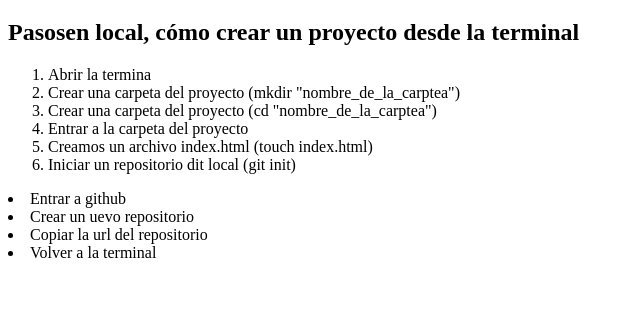
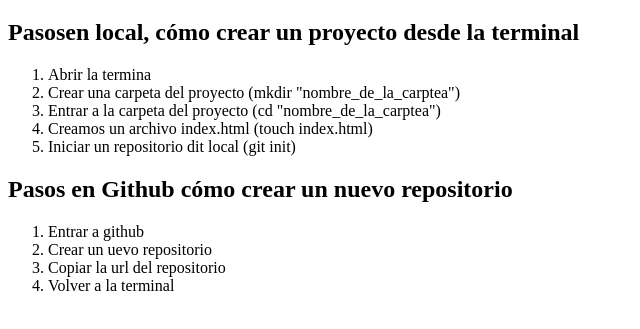
Before and after one commit to AngelaMcCord/proy_clase_5_2, a plain HTML site: page index.html in a window 1280 px wide. Shown: the part 61-390 px from the top of the page, without its empty margins (0-640 px from the left). Drawn offline with Linux system fonts and the light colour scheme.

Commit message:
Edición Tutorial

```diff
--- a/index.html
+++ b/index.html
@@ -11,14 +11,16 @@
   <ol>
     <li>Abrir la termina</li>
     <li>Crear una carpeta del proyecto (mkdir "nombre_de_la_carptea")</li>
-    <li>Crear una carpeta del proyecto (cd "nombre_de_la_carptea")</li>
-    <li>Entrar a la carpeta del proyecto  </li>
+    <li>Entrar a la carpeta del proyecto (cd "nombre_de_la_carptea") </li>
     <li>Creamos un archivo index.html (touch index.html)</li>
     <li>Iniciar un repositorio dit local (git init)</li>
   </ol>
+  <h2>Pasos en Github cómo crear un nuevo repositorio</h2>
+  <ol>
     <li>Entrar a github</li>
     <li>Crear un uevo repositorio</li>
     <li>Copiar la url del repositorio</li>
     <li>Volver a la terminal</li>
+  </ol>
 </body>
 </html>
```
